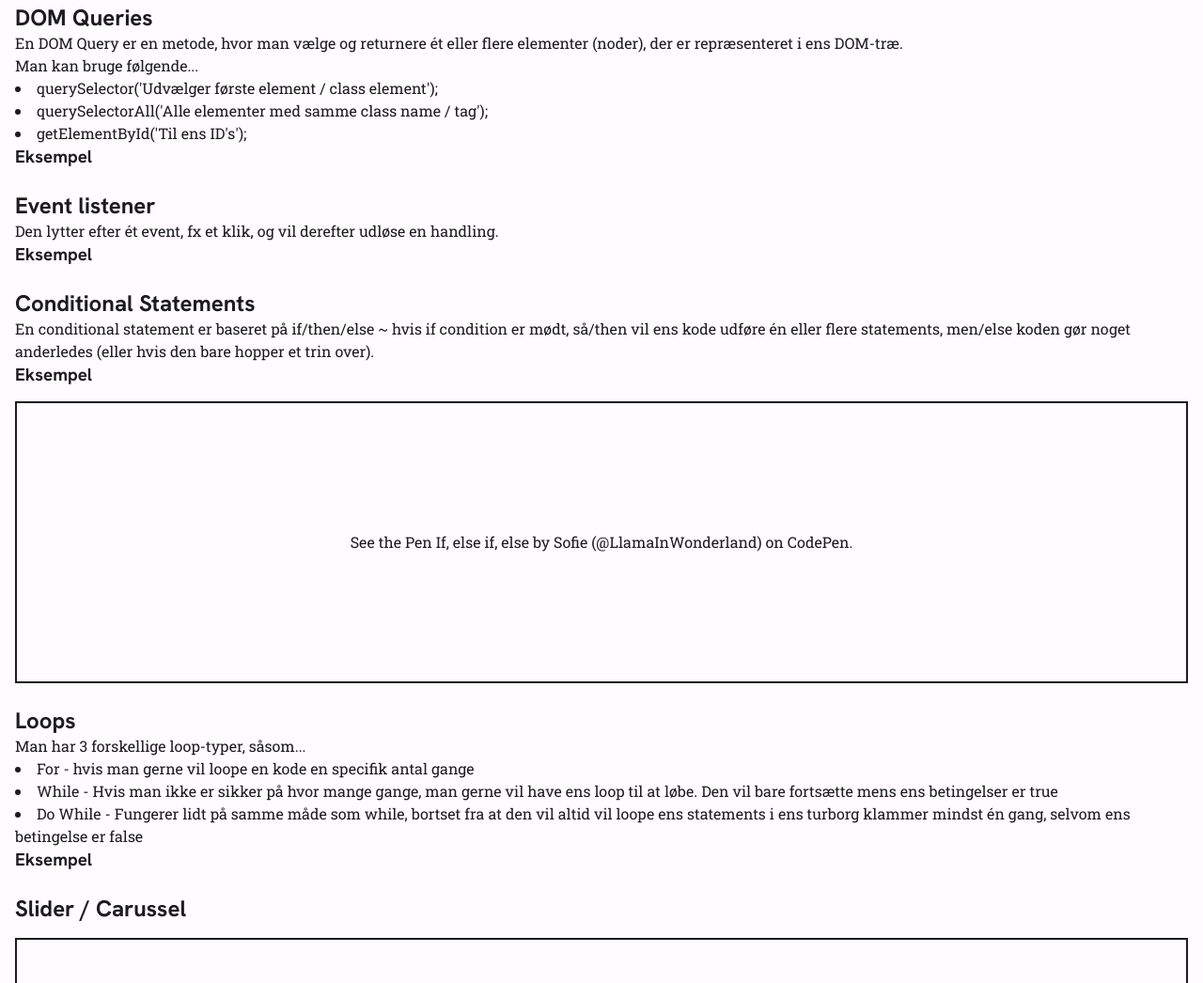
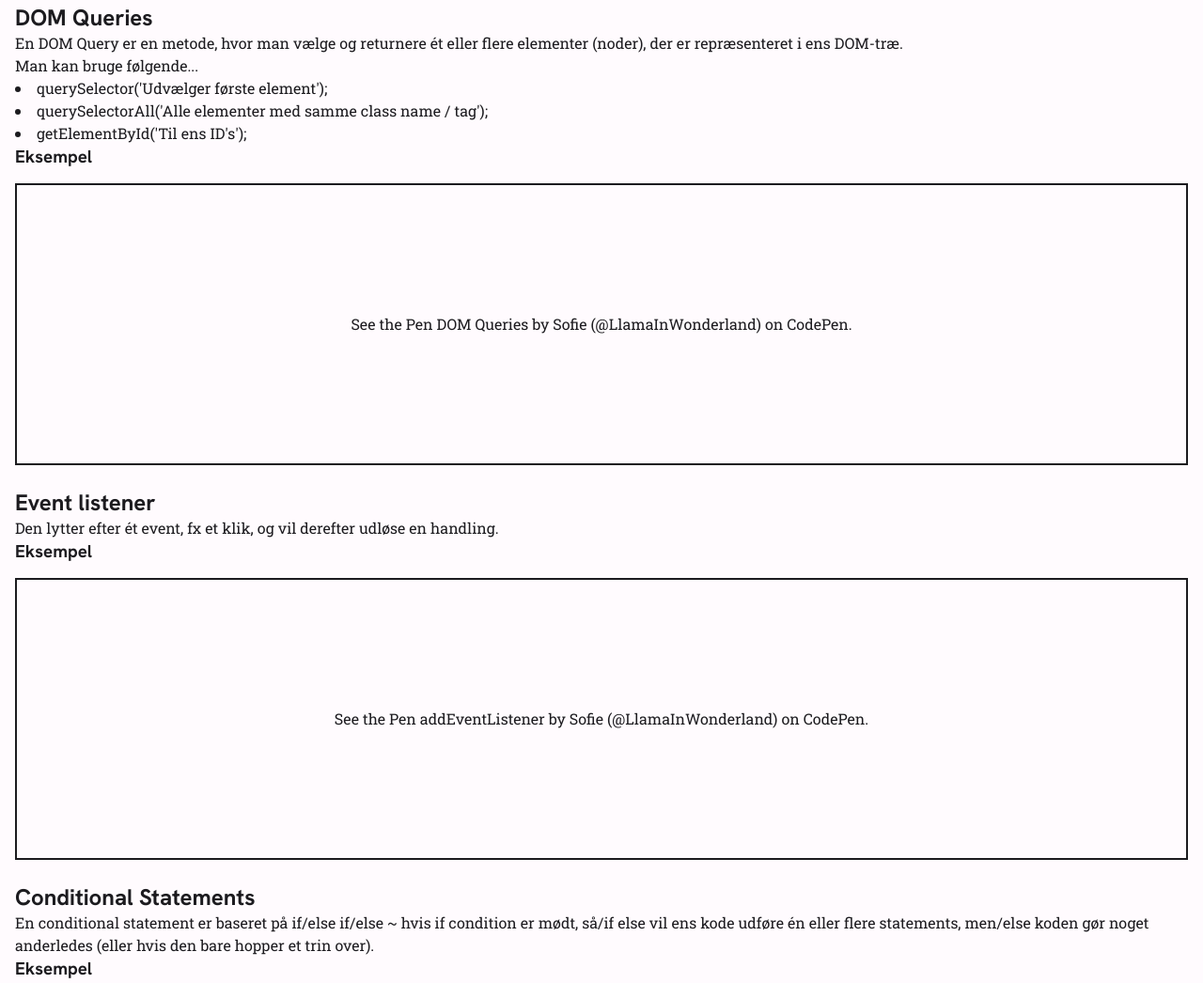
Before and after one commit to SofieHedemann/SofieHedemann.github.io, a plain HTML site: page javascript.html in a window 1280 px wide. Shown: the part 2264-3310 px from the top of the page at 94% size. Drawn offline with Linux system fonts and the light colour scheme; a script that the page names is missing.

Commit message:
færdig tror jeg

```diff
--- a/javascript.html
+++ b/javascript.html
@@ -133,22 +133,33 @@
             <h2>DOM Queries</h2>
             <p>En DOM Query er en metode, hvor man vælge og returnere ét eller flere elementer (noder), der er repræsenteret i ens DOM-træ.</p>
             <p>Man kan bruge følgende...</p>
-            <li>querySelector('Udvælger første element / class element');</li>
+            <li>querySelector('Udvælger første element');</li>
             <li>querySelectorAll('Alle elementer med samme class name / tag');</li>
             <li>getElementById('Til ens ID's');</li>
             <h3>Eksempel</h3>
-
+            <p class="codepen" data-height="300" data-default-tab="html,result" data-slug-hash="JjaqKEd" data-user="LlamaInWonderland" style="height: 300px; box-sizing: border-box; display: flex; align-items: center; justify-content: center; border: 2px solid; margin: 1em 0; padding: 1em;">
+                <span>See the Pen <a href="https://codepen.io/LlamaInWonderland/pen/JjaqKEd">
+                DOM Queries</a> by Sofie (<a href="https://codepen.io/LlamaInWonderland">@LlamaInWonderland</a>)
+                on <a href="https://codepen.io">CodePen</a>.</span>
+              </p>
+              <script async src="https://cpwebassets.codepen.io/assets/embed/ei.js"></script>
         </section>
 
         <section class="js__examples">
             <h2>Event listener</h2>
             <p>Den lytter efter ét event, fx et klik, og vil derefter udløse en handling.</p>
             <h3>Eksempel</h3>
+            <p class="codepen" data-height="300" data-default-tab="html,result" data-slug-hash="yLxWJyx" data-user="LlamaInWonderland" style="height: 300px; box-sizing: border-box; display: flex; align-items: center; justify-content: center; border: 2px solid; margin: 1em 0; padding: 1em;">
+                <span>See the Pen <a href="https://codepen.io/LlamaInWonderland/pen/yLxWJyx">
+                addEventListener</a> by Sofie (<a href="https://codepen.io/LlamaInWonderland">@LlamaInWonderland</a>)
+                on <a href="https://codepen.io">CodePen</a>.</span>
+              </p>
+              <script async src="https://cpwebassets.codepen.io/assets/embed/ei.js"></script>
         </section>
 
         <section class="js__examples">
             <h2>Conditional Statements</h2>
-            <p>En conditional statement er baseret på if/then/else ~ hvis if condition er mødt, så/then vil ens kode udføre én eller flere statements, men/else koden gør noget anderledes (eller hvis den bare hopper et trin over).</p>
+            <p>En conditional statement er baseret på if/else if/else ~ hvis if condition er mødt, så/if else vil ens kode udføre én eller flere statements, men/else koden gør noget anderledes (eller hvis den bare hopper et trin over).</p>
             <h3>Eksempel</h3>
             <p class="codepen" data-height="300" data-default-tab="html,result" data-slug-hash="dyqLzaa" data-user="LlamaInWonderland" style="height: 300px; box-sizing: border-box; display: flex; align-items: center; justify-content: center; border: 2px solid; margin: 1em 0; padding: 1em;">
                 <span>See the Pen <a href="https://codepen.io/LlamaInWonderland/pen/dyqLzaa">
@@ -165,6 +176,12 @@
             <li>While - Hvis man ikke er sikker på hvor mange gange, man gerne vil have ens loop til at løbe. Den vil bare fortsætte mens ens betingelser er true</li>
             <li>Do While - Fungerer lidt på samme måde som while, bortset fra at den vil altid vil loope ens statements i ens turborg klammer mindst én gang, selvom ens betingelse er false</li>
             <h3>Eksempel</h3>
+            <p class="codepen" data-height="300" data-default-tab="html,result" data-slug-hash="jOvorgo" data-user="LlamaInWonderland" style="height: 300px; box-sizing: border-box; display: flex; align-items: center; justify-content: center; border: 2px solid; margin: 1em 0; padding: 1em;">
+                <span>See the Pen <a href="https://codepen.io/LlamaInWonderland/pen/jOvorgo">
+                loops</a> by Sofie (<a href="https://codepen.io/LlamaInWonderland">@LlamaInWonderland</a>)
+                on <a href="https://codepen.io">CodePen</a>.</span>
+              </p>
+              <script async src="https://cpwebassets.codepen.io/assets/embed/ei.js"></script>
         </section>
 
 
--- a/stylesheet.css
+++ b/stylesheet.css
@@ -165,7 +165,6 @@ thead, th {
   color: white;
   padding: .5rem;
 }
-
 
 .td-a {
   padding: .5rem;
```
